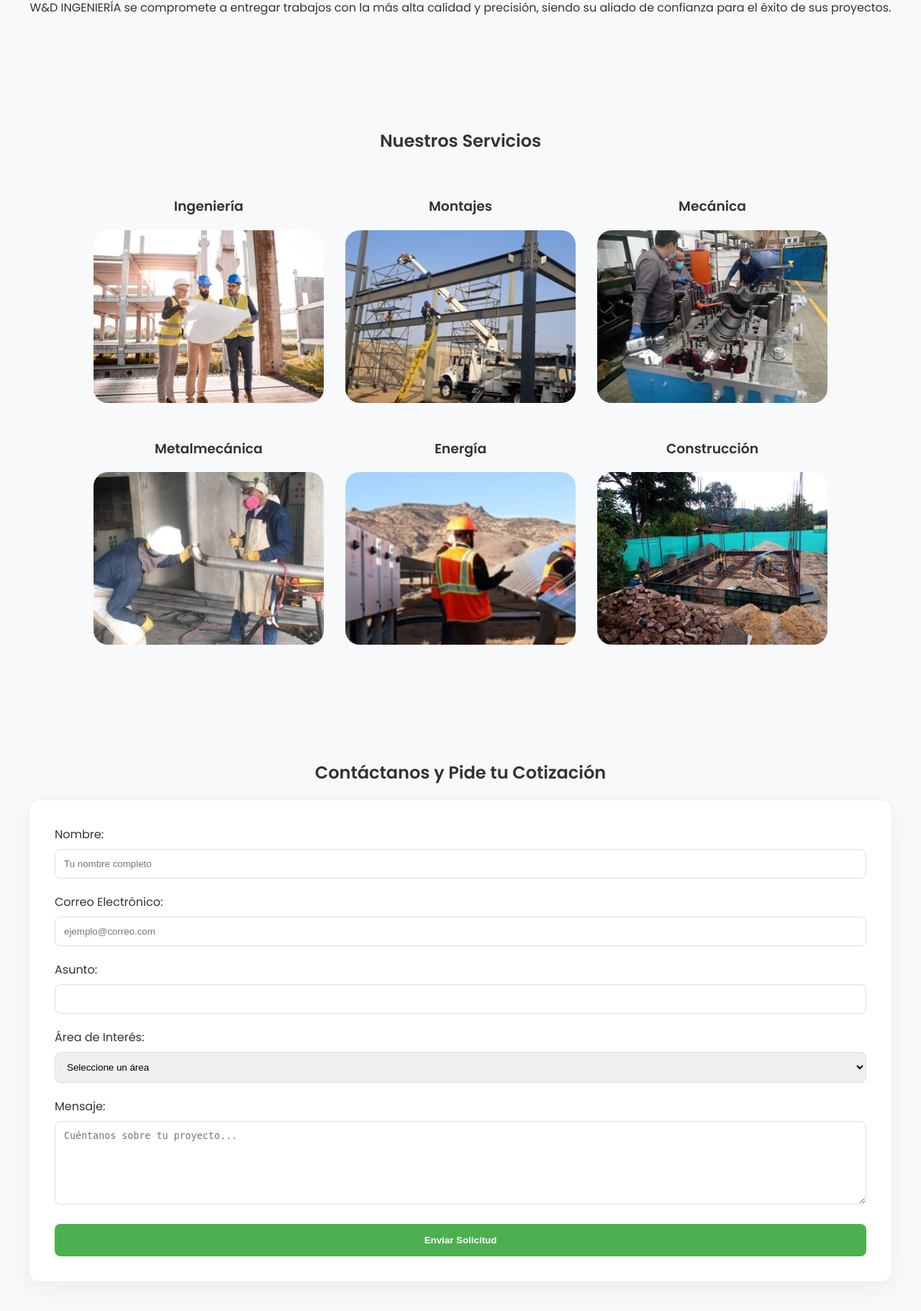
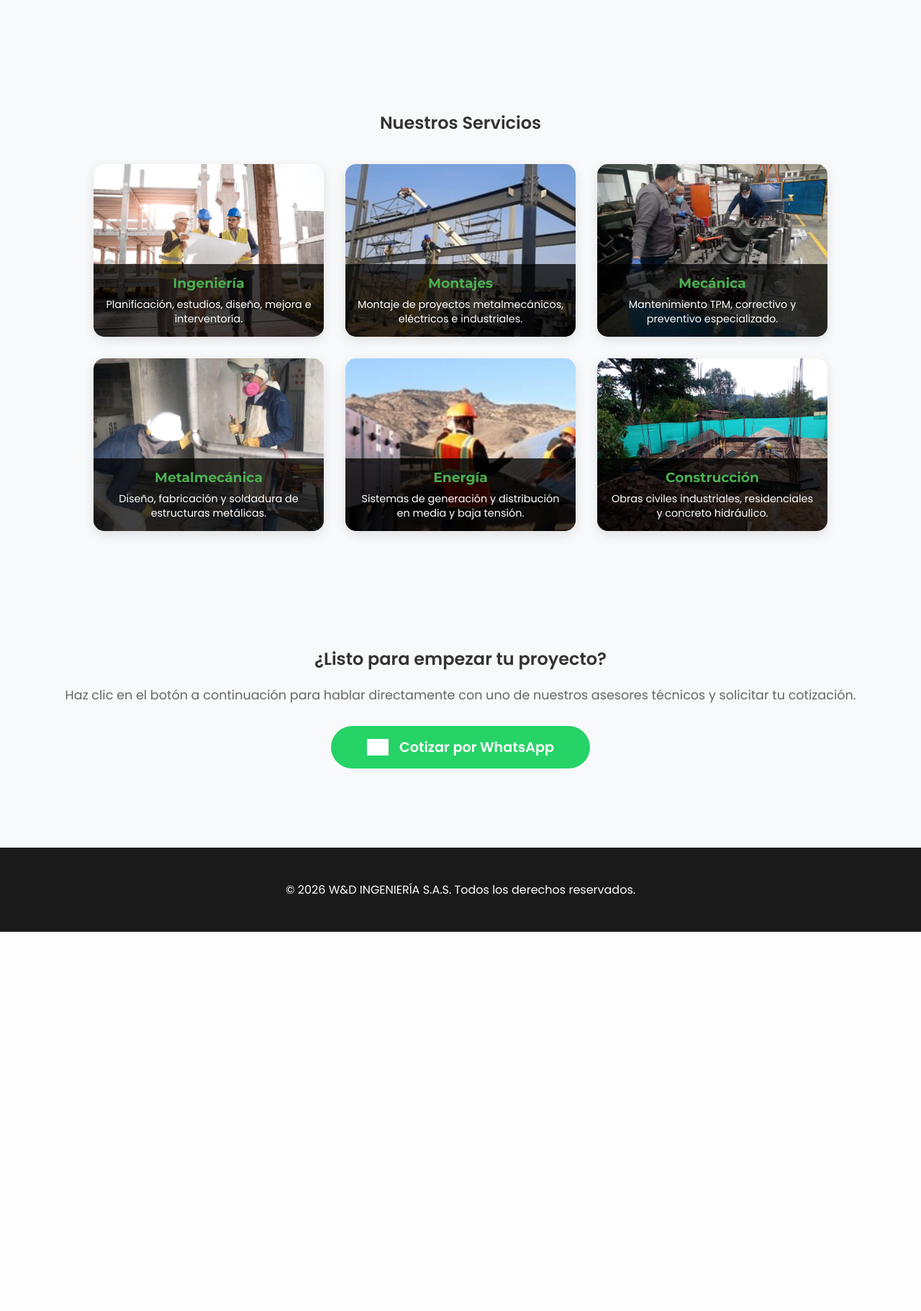
Before and after one commit to Eljuanpis/wyd-ingenieria, a Flask app: page / in a window 1280 px wide. Shown: the part 1077-2899 px from the top of the page at 72% size. After the commit the page ends 2372 px from the top, so only its background shows below. Run offline with Flask 3, Linux system fonts and the light colour scheme; grey boxes are pictures that could not be loaded.

Commit message:
Actualizacion de la pagina y tarjetas

```diff
--- a/app.py
+++ b/app.py
@@ -1,21 +1,7 @@
 import os
 from flask import Flask, render_template, request, redirect, url_for
-import smtplib
-from email.mime.text import MIMEText
-from email.mime.multipart import MIMEMultipart
 
 app = Flask(__name__)
-
-# --- Configuración de Correo ---
-RECIPIENT_EMAIL = 'juanmanuelcastro011@gmail.com'
-SMTP_SERVER = 'smtp.gmail.com'
-SMTP_PORT = 587
-
-# Variables de entorno o valores por defecto
-SENDER_EMAIL = os.environ.get('SENDER_EMAIL', 'notificaciones.cotizaciones@gmail.com')
-# Tu App Password de 16 caracteres de Gmail
-SENDER_PASS = os.environ.get('GMAIL_PASS', 'wujq fhkf kbdd kyjv')
-# -----------------------------
 
 @app.route('/')
 @app.route('/index')
@@ -46,63 +32,5 @@
 def construccion():
     return render_template('construccion.html')
 
-def send_email(name, user_email, subject, message, quote_request):
-    """
-    Envía un correo usando TLS en el puerto 587.
-    Se agregó un timeout para evitar que Gunicorn bloquee el worker.
-    """
-
-    # 1. Construir el mensaje
-    cuerpo_mensaje_texto = f"""
-    --- FORMULARIO DE CONTACTO WEB - W&D INGENIERÍA ---
-    Enviado por: {name}
-    Email de Contacto: {user_email}
-    Asunto: {subject}
-    Solicita Cotización: {quote_request}
-
-    Mensaje:
-    {message}
-    """
-
-    msg = MIMEMultipart()
-    msg['From'] = SENDER_EMAIL
-    msg['To'] = RECIPIENT_EMAIL
-    msg['Subject'] = f"CONTACTO WEB: {subject}"
-    msg.attach(MIMEText(cuerpo_mensaje_texto, 'plain'))
-
-    # 2. Intentar el envío
-    try:
-        # Añadimos timeout=10 para que no se quede colgado si falla la conexión
-        with smtplib.SMTP(SMTP_SERVER, SMTP_PORT, timeout=10) as server:
-            server.starttls()  # Cifrado obligatorio para Gmail
-            server.login(SENDER_EMAIL, SENDER_PASS)
-            server.send_message(msg)
-
-        print(f"✅ Correo enviado con éxito a {RECIPIENT_EMAIL}")
-        return True
-
-    except smtplib.SMTPAuthenticationError:
-        print("❌ ERROR: Autenticación fallida. Revisa el App Password.")
-        return False
-    except Exception as e:
-        print(f"❌ ERROR DE ENVÍO: {e}")
-        return False
-
-@app.route('/contactanos', methods=['POST'])
-def contactanos():
-    nombre = request.form.get('nombre')
-    email = request.form.get('email')
-    asunto = request.form.get('asunto')
-    mensaje = request.form.get('mensaje')
-    cotizacion = request.form.get('cotizacion', 'off')
-
-    cotizacion_str = 'Sí' if cotizacion == 'on' else 'No'
-
-    # Ejecutar envío
-    envio_exitoso = send_email(nombre, email, asunto, mensaje, cotizacion_str)
-
-    # Redireccionamos siempre al index para evitar errores visuales al usuario
-    return redirect(url_for('index'))
-
 if __name__ == '__main__':
     app.run(debug=True)
--- a/static/style.css
+++ b/static/style.css
@@ -130,29 +140,66 @@
 .social-icon img { width: 28px; height: 28px; }
 .social-icon:hover { transform: scale(1.1) translateX(-5px); }
 
-/* --- 5. TARJETAS FLIP (RECUPERADAS) --- */
+/* --- 5. TARJETAS DE SERVICIOS ESTÁTICAS (AQUÍ ESTABA EL ERROR) --- */
 .content-section { padding: 60px 20px; max-width: 1200px; margin: 0 auto; text-align: center; }
 
 .project-container {
     display: flex; justify-content: center; flex-wrap: wrap; gap: 30px; padding: 20px;
 }
 
-.card { width: 320px; height: 240px; perspective: 1000px; }
-.card-inner {
-    position: relative; width: 100%; height: 100%;
-    transition: transform 0.7s; transform-style: preserve-3d;
-}
-.card:hover .card-inner { transform: rotateY(180deg); }
-
-.card-front, .card-back {
-    position: absolute; width: 100%; height: 100%;
-    backface-visibility: hidden; border-radius: 20px; overflow: hidden;
+.card-link {
+    text-decoration: none;
+    color: inherit;
 }
 
-.card-image { width: 100%; height: 100%; object-fit: cover; }
-.card-back {
-    background: #4CAF50; color: white; transform: rotateY(180deg);
-    display: flex; flex-direction: column; justify-content: center; align-items: center; padding: 25px;
+.card-estatica {
+    position: relative;
+    width: 320px;
+    height: 240px;
+    border-radius: 15px;
+    overflow: hidden;
+    box-shadow: 0 5px 15px rgba(0,0,0,0.1);
+    transition: transform 0.3s ease;
+}
+
+.card-estatica:hover {
+    transform: translateY(-10px);
+}
+
+.card-image {
+    width: 100%;
+    height: 100%;
+    object-fit: cover;
+    transition: transform 0.5s ease;
+}
+
+.card-estatica:hover .card-image {
+    transform: scale(1.1);
+}
+
+.card-info-overlay {
+    position: absolute;
+    bottom: 0;
+    left: 0;
+    width: 100%;
+    background: rgba(0, 0, 0, 0.75);
+    color: white;
+    padding: 15px;
+    box-sizing: border-box;
+    text-align: center;
+    transition: 0.3s ease;
+}
+
+.card-info-overlay h3 {
+    margin: 0 0 8px 0;
+    color: #4CAF50;
+    font-family: 'Montserrat', sans-serif;
+}
+
+.card-info-overlay p {
+    margin: 0;
+    font-size: 0.9em;
+    line-height: 1.4;
 }
 
 /* --- 6. GRID DE INGENIERÍA (PÁGINAS INTERNAS) --- */
--- a/templates/base.html
+++ b/templates/base.html
@@ -1,5 +1,6 @@
 <!DOCTYPE html>
 <html lang="es">
+<link rel="stylesheet" href="{{ url_for('static', filename='style.css') }}?v=2">
 <head>
     <meta charset="UTF-8">
     <meta name="viewport" content="width=device-width, initial-scale=1.0">
--- a/templates/construccion.html
+++ b/templates/construccion.html
@@ -9,19 +9,19 @@
     <section class="projects-grid">
         <div class="card-ingenieria">
             <h2>Fundición de Planchas</h2>
-            <img src="{{ url_for('static', filename='images/construccion_1.jpg') }}" alt="Fundición">
+            <img src="{{ url_for('static', filename='images/Fundicion_plancha.jpeg') }}" alt="Fundición">
             <p>Ejecución técnica de fundiciones y cimentaciones para soporte de maquinaria pesada y estructuras industriales.</p>
         </div>
 
         <div class="card-ingenieria">
             <h2>Preparación de Terrenos</h2>
-            <img src="{{ url_for('static', filename='images/construccion_2.png') }}" alt="Maquinaria">
+            <img src="{{ url_for('static', filename='images/Movimiento_tierra.jpg') }}" alt="Maquinaria">
             <p>Movimiento de tierras y nivelación con maquinaria de última generación para garantizar bases sólidas en cualquier proyecto.</p>
         </div>
 
         <div class="card-ingenieria">
             <h2>Vías en Concreto Hidráulico</h2>
-            <img src="{{ url_for('static', filename='images/construccion_3.jpg') }}" alt="Vías">
+            <img src="{{ url_for('static', filename='images/Concreto_hidraulico.jpeg') }}" alt="Vías">
             <p>Construcción de pavimentos rígidos y plataformas industriales, gestionando todas las fases desde la sub-base hasta el acabado final.</p>
         </div>
     </section>
--- a/templates/index.html
+++ b/templates/index.html
@@ -3,17 +3,16 @@
 {% block title %}W&D INGENIERÍA - Tu Socio de Principio a Fin{% endblock %}
 
 {% block content %}
-
+<link rel="stylesheet" href="{{ url_for('static', filename='style.css') }}?v=2">
 <section id="inicio" class="hero-section">
     <div class="hero-carousel">
-
         <div class="carousel-slide active" style="background-image: url('{{ url_for('static', filename='images/mecanica.jpg') }}');"></div>
-        <div class="carousel-slide active" style="background-image: url('{{ url_for('static', filename='images/ingenieria001.jpg') }}');"></div>
-        <div class="carousel-slide active" style="background-image: url('{{ url_for('static', filename='images/mecanica-.jpeg') }}');"></div>
-        <div class="carousel-slide active" style="background-image: url('{{ url_for('static', filename='images/montaje001.jpeg') }}');"></div>
-        <div class="carousel-slide active" style="background-image: url('{{ url_for('static', filename='images/tuberias001.jpg') }}');"></div>
-         <div class="carousel-slide active" style="background-image: url('{{ url_for('static', filename='images/aislamiento001.jpeg') }}');"></div>
-        </div>
+        <div class="carousel-slide" style="background-image: url('{{ url_for('static', filename='images/ingenieria001.jpg') }}');"></div>
+        <div class="carousel-slide" style="background-image: url('{{ url_for('static', filename='images/mecanica-.jpeg') }}');"></div>
+        <div class="carousel-slide" style="background-image: url('{{ url_for('static', filename='images/montaje001.jpeg') }}');"></div>
+        <div class="carousel-slide" style="background-image: url('{{ url_for('static', filename='images/tuberias001.jpg') }}');"></div>
+        <div class="carousel-slide" style="background-image: url('{{ url_for('static', filename='images/aislamiento001.jpeg') }}');"></div>
+    </div>
     <div class="hero-overlay"></div>
 
     <div class="hero-content">
@@ -21,7 +20,7 @@
             <h1>W&D INGENIERÍA</h1>
             <p class="hero-subtitle">Tu Socio de Principio a Fin</p>
             <p class="hero-call-to-action">¡COTIZA CON NOSOTROS!</p>
-            <a href="#contactanos" class="btn-hero-solid">Solicitar Cotización</a>
+            <a href="https://wa.me/573123456789?text=Hola,%20quisiera%20solicitar%20una%20cotizaci%C3%B3n." target="_blank" class="btn-hero-solid">Solicitar Cotización</a>
         </div>
     </div>
 
@@ -46,11 +45,9 @@
             slides[current].classList.add('active');
         }
 
-        // Cambio de imagen cada 6 segundos
         setInterval(rotate, 6000);
     });
 </script>
-...
 
 <section id="nosotros" class="content-section">
     <h2>Nosotros / Quiénes Somos</h2>
@@ -73,127 +70,80 @@
     <h2>Nuestros Servicios</h2>
     <div class="project-container">
 
-        <div class="project-item">
-            <h3>Ingeniería</h3>
-            <div class="card">
-                <div class="card-inner">
-                    <div class="card-front">
-                        <img src="{{ url_for('static', filename='images/ingenieros.jpg') }}" alt="Ingeniería" class="card-image">
-                    </div>
-                    <div class="card-back">
-                        <p>Planificación, estudios, diseño, mejora, interventoría, maniobras e izajes en obras civiles y mantenimiento.</p>
-                        <a href="{{ url_for('ingenieria') }}">Ver más</a>
-                    </div>
+        <a href="{{ url_for('ingenieria') }}" class="card-link">
+            <div class="card-estatica">
+                <img src="{{ url_for('static', filename='images/ingenieros.jpg') }}" alt="Ingeniería" class="card-image">
+                <div class="card-info-overlay">
+                    <h3>Ingeniería</h3>
+                    <p>Planificación, estudios, diseño, mejora e interventoría.</p>
                 </div>
             </div>
-        </div>
+        </a>
 
-        <div class="project-item">
-            <h3>Montajes</h3>
-            <div class="card">
-                <div class="card-inner">
-                    <div class="card-front">
-                        <img src="{{ url_for('static', filename='images/montaje.jpg') }}" alt="Montajes" class="card-image">
-                    </div>
-                    <div class="card-back">
-                        <p>Montaje de proyectos metalmecánicos, eléctricos y pipelines para el sector industrial.</p>
-                        <a href="{{ url_for('montajes') }}">Ver más</a>
-                    </div>
+        <a href="{{ url_for('montajes') }}" class="card-link">
+            <div class="card-estatica">
+                <img src="{{ url_for('static', filename='images/montaje.jpg') }}" alt="Montajes" class="card-image">
+                <div class="card-info-overlay">
+                    <h3>Montajes</h3>
+                    <p>Montaje de proyectos metalmecánicos, eléctricos e industriales.</p>
                 </div>
             </div>
-        </div>
+        </a>
 
-        <div class="project-item">
-            <h3>Mecánica</h3>
-            <div class="card">
-                <div class="card-inner">
-                    <div class="card-front">
-                        <img src="{{ url_for('static', filename='images/mecanica.jpg') }}" alt="Mecánica" class="card-image">
-                    </div>
-                    <div class="card-back">
-                        <p>Mantenimiento TPM, correctivo y preventivo en sectores industrial, automotriz y oil & gas.</p>
-                        <a href="{{ url_for('mecanica') }}">Ver más</a>
-                    </div>
+        <a href="{{ url_for('mecanica') }}" class="card-link">
+            <div class="card-estatica">
+                <img src="{{ url_for('static', filename='images/mecanica.jpg') }}" alt="Mecánica" class="card-image">
+                <div class="card-info-overlay">
+                    <h3>Mecánica</h3>
+                    <p>Mantenimiento TPM, correctivo y preventivo especializado.</p>
                 </div>
             </div>
-        </div>
+        </a>
 
-        <div class="project-item">
-            <h3>Metalmecánica</h3>
-            <div class="card">
-                <div class="card-inner">
-                    <div class="card-front">
-                        <img src="{{ url_for('static', filename='images/metalmecanica.jpg') }}" alt="Metalmecánica" class="card-image">
-                    </div>
-                    <div class="card-back">
-                        <p>Diseño y fabricación de estructuras metálicas y piezas a medida con alta precisión.</p>
-                        <a href="{{ url_for('metalmecanica') }}">Ver más</a>
-                    </div>
+        <a href="{{ url_for('metalmecanica') }}" class="card-link">
+            <div class="card-estatica">
+                <img src="{{ url_for('static', filename='images/metalmecanica.jpg') }}" alt="Metalmecánica" class="card-image">
+                <div class="card-info-overlay">
+                    <h3>Metalmecánica</h3>
+                    <p>Diseño, fabricación y soldadura de estructuras metálicas.</p>
                 </div>
             </div>
-        </div>
+        </a>
 
-        <div class="project-item">
-            <h3>Energía</h3>
-            <div class="card">
-                <div class="card-inner">
-                    <div class="card-front">
-                        <img src="{{ url_for('static', filename='images/energia.jpg') }}" alt="Energía" class="card-image">
-                    </div>
-                    <div class="card-back">
-                        <p>Instalación y solución en sistemas de generación y distribución en media y baja tensión.</p>
-                        <a href="{{ url_for('energia') }}">Ver más</a>
-                    </div>
+        <a href="{{ url_for('energia') }}" class="card-link">
+            <div class="card-estatica">
+                <img src="{{ url_for('static', filename='images/energia.jpg') }}" alt="Energía" class="card-image">
+                <div class="card-info-overlay">
+                    <h3>Energía</h3>
+                    <p>Sistemas de generación y distribución en media y baja tensión.</p>
                 </div>
             </div>
-        </div>
+        </a>
 
-        <div class="project-item">
-            <h3>Construcción</h3>
-            <div class="card">
-                <div class="card-inner">
-                    <div class="card-front">
-                        <img src="{{ url_for('static', filename='images/construccion.jpeg') }}" alt="Construcción" class="card-image">
-                    </div>
-                    <div class="card-back">
-                        <p>Obras civiles industriales y residenciales, concreto y estructuras mixtas pesadas o livianas.</p>
-                        <a href="{{ url_for('construccion') }}">Ver más</a>
-                    </div>
+        <a href="{{ url_for('construccion') }}" class="card-link">
+            <div class="card-estatica">
+                <img src="{{ url_for('static', filename='images/construccion.jpeg') }}" alt="Construcción" class="card-image">
+                <div class="card-info-overlay">
+                    <h3>Construcción</h3>
+                    <p>Obras civiles industriales, residenciales y concreto hidráulico.</p>
                 </div>
             </div>
-        </div>
+        </a>
 
     </div>
 </section>
 
-<section id="contactanos" class="content-section">
-    <h2>Contáctanos y Pide tu Cotización</h2>
-    <form action="{{ url_for('contactanos') }}" method="POST" class="contact-form">
-        <label for="nombre">Nombre:</label>
-        <input type="text" id="nombre" name="nombre" placeholder="Tu nombre completo" required>
+<section id="cotizar-whatsapp" class="content-section" style="text-align: center;">
+    <h2>¿Listo para empezar tu proyecto?</h2>
+    <p style="margin-bottom: 30px; color: #666; font-size: 1.1em;">Haz clic en el botón a continuación para hablar directamente con uno de nuestros asesores técnicos y solicitar tu cotización.</p>
 
-        <label for="email">Correo Electrónico:</label>
-        <input type="email" id="email" name="email" placeholder="ejemplo@correo.com" required>
-
-        <label for="asunto">Asunto:</label>
-        <input type="text" id="asunto" name="asunto" required>
-
-        <label for="cotizacion">Área de Interés:</label>
-        <select id="cotizacion" name="cotizacion" required>
-            <option value="" disabled selected>Seleccione un área</option>
-            <option value="ingenieria">Ingeniería</option>
-            <option value="mecanica">Mecánica</option>
-            <option value="electrico">Eléctrico / Energía</option>
-            <option value="metalmecanico">Metalmecánico / Montajes</option>
-            <option value="construccion">Construcción</option>
-            <option value="otro">Otro / General</option>
-        </select>
-
-        <label for="mensaje">Mensaje:</label>
-        <textarea id="mensaje" name="mensaje" rows="6" placeholder="Cuéntanos sobre tu proyecto..." required></textarea>
-
-        <button type="submit" class="submit-button">Enviar Solicitud</button>
-    </form>
+    <a href="https://wa.me/573123456789?text=Hola,%20me%20gustaría%20solicitar%20una%20cotización%20para%20un%20proyecto."
+       target="_blank"
+       class="submit-button"
+       style="background-color: #25D366; display: inline-flex; justify-content: center; align-items: center; gap: 15px; text-decoration: none; width: auto; padding: 15px 50px; border-radius: 50px; font-size: 1.2em;">
+        <img src="https://upload.wikimedia.org/wikipedia/commons/6/6b/WhatsApp.svg" alt="WA" style="width: 30px; filter: brightness(0) invert(1);">
+        Cotizar por WhatsApp
+    </a>
 </section>
 
 {% endblock %}
```
Also changed, not shown: other parts of static/style.css (+32 -2 lines), templates/energia.html (+15 -4 lines), templates/metalmecanica.html (+10 -5 lines), static/images/Concreto_hidraulico.jpeg (added), static/images/Fundicion_plancha.jpeg (added), static/images/Instalaciones_electricas.avif (added), static/images/Posicion_6G.jpeg (added), static/images/SMAW.jpeg (added), static/images/SMAW1.jpeg (added), 3 other files.
